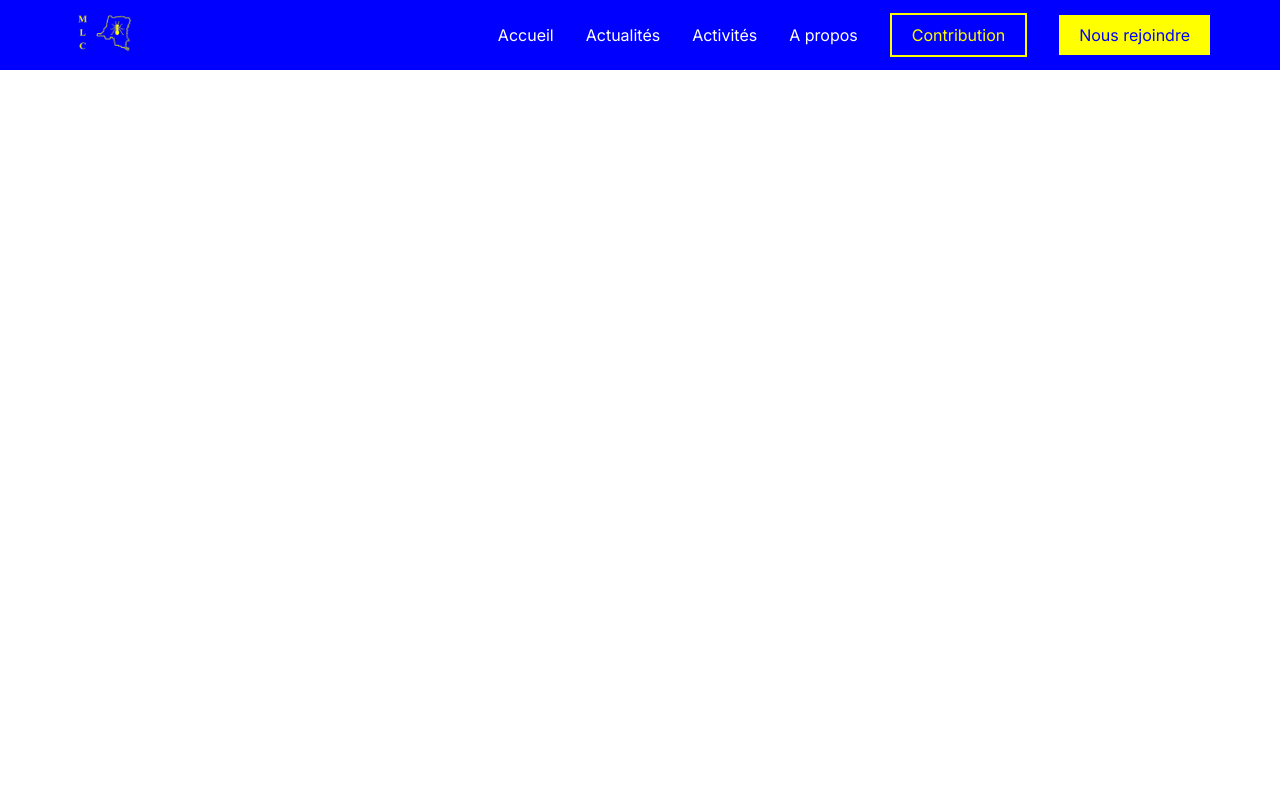
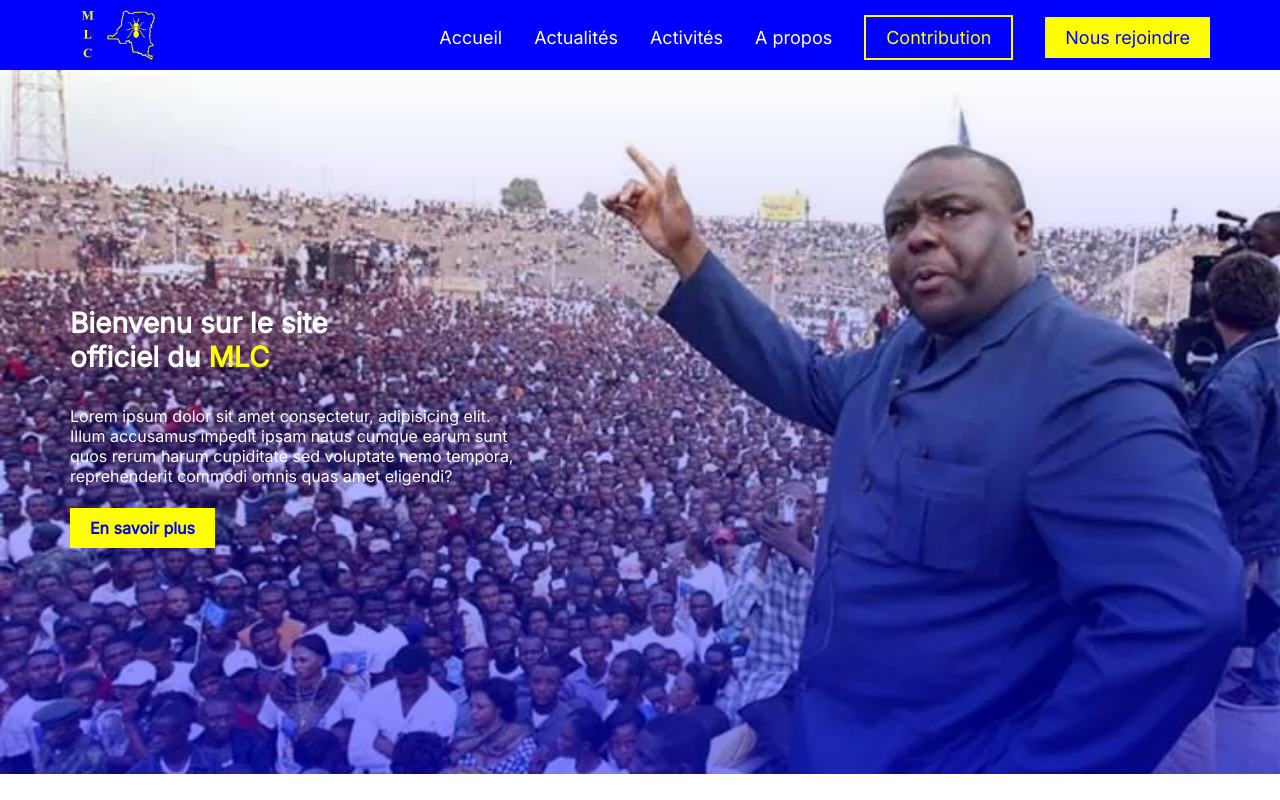
Before and after one commit to PhoenixMputu/mlc, a React (Create React App) app: page / in a window 1280 px wide. Built offline with nearby package versions, Linux system fonts and the light colour scheme.

Commit message:
add section heroe

```diff
--- a/src/App.js
+++ b/src/App.js
@@ -2,13 +2,14 @@
 import './App.css';
 import { BrowserRouter, Routes, Route } from 'react-router-dom';
 import Navbar from './components/Navbar';
+import Home from './pages/Home';
 
 function App() {
 	return (
 		<BrowserRouter>
 			<Routes>
-				<Route path="/" element={<Navbar />} />
-				<Route path="/cart" element={<Navbar />} />
+				<Route path="/" element={<Home />} />
+				<Route path="/actualities" element={<Navbar />} />
 			</Routes>
 		</BrowserRouter>
 	);
--- a/src/components/Navbar.jsx
+++ b/src/components/Navbar.jsx
@@ -16,10 +16,10 @@
                 <label htmlFor='checkbox'><AiOutlineMenu color='red' size={30}/></label>
                 <ul>
                     <li>
-                        <Link>Accueil</Link>
+                        <Link to="/">Accueil</Link>
                     </li>
                     <li>
-                        <Link>Actualités</Link>
+                        <Link to="/actualities">Actualités</Link>
                     </li>
                     <li>
                         <Link>Activités</Link>
--- /dev/null
+++ b/src/css/home.scss
@@ -0,0 +1,45 @@
+@import 'colors.scss';
+@import 'fonts.scss';
+@import 'mixin.scss';
+
+section {
+    background-image: linear-gradient(transparent,rgb(0, 0, 255, 0.5)),
+                  url("../assets/hero.webp");
+    background-repeat: no-repeat;
+    background-size: cover;
+    height: 88vh;
+    position: relative;
+
+    div {
+        position: absolute;
+        top: 50%;
+        padding: 0 70px;
+        color: $white;
+        transform: translate(0, -50%);
+
+        h1 {
+            font-family: $montserrat;
+            font-size: 28px;
+            width: 350px;
+            margin-bottom: 2rem;
+
+            span {
+                color: $light-yellow;
+            }
+        }
+
+        p {
+            width: 450px;
+            font-family: $inter;
+            margin-bottom: 2rem;
+        }
+
+        a {
+            padding: 10px 20px;
+            background-color: $light-yellow;
+            color: $ford-blue;
+            font-weight: 700;
+            font-family: $inter;
+        }
+    }
+}
--- a/src/css/navbar.scss
+++ b/src/css/navbar.scss
@@ -11,9 +11,11 @@
         margin: 0 70px;
         width: 100%;
         @include flexbox(row, wrap, space-between, center);
+        font-size: 18px;
+        font-weight: 400;
 
         img {
-            height: 50px;
+            height: 70px;
         }
 
         div {
--- /dev/null
+++ b/src/pages/Home.jsx
@@ -0,0 +1,21 @@
+import React from 'react'
+import '../css/home.scss'
+import Navbar from '../components/Navbar'
+import { Link } from 'react-router-dom'
+
+const Home = () => {
+  return (
+    <>
+    <Navbar/>
+    <section>
+        <div>
+            <h1>Bienvenu sur le site officiel du <span>MLC</span></h1>
+            <p>Lorem ipsum dolor sit amet consectetur, adipisicing elit. Illum accusamus impedit ipsam natus cumque earum sunt quos rerum harum cupiditate sed voluptate nemo tempora, reprehenderit commodi omnis quas amet eligendi?</p>
+            <Link>En savoir plus</Link>
+        </div>
+    </section>
+    </>
+  )
+}
+
+export default Home
```
Also changed, not shown: src/assets/hero.webp (added).
